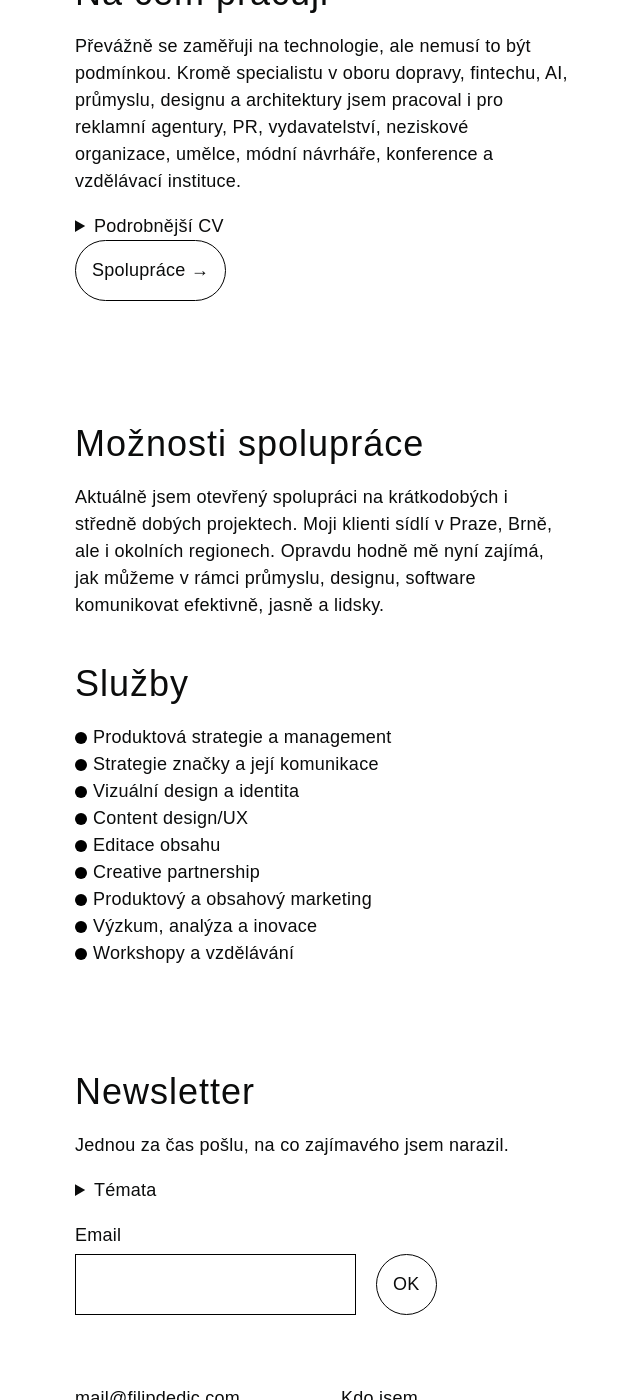
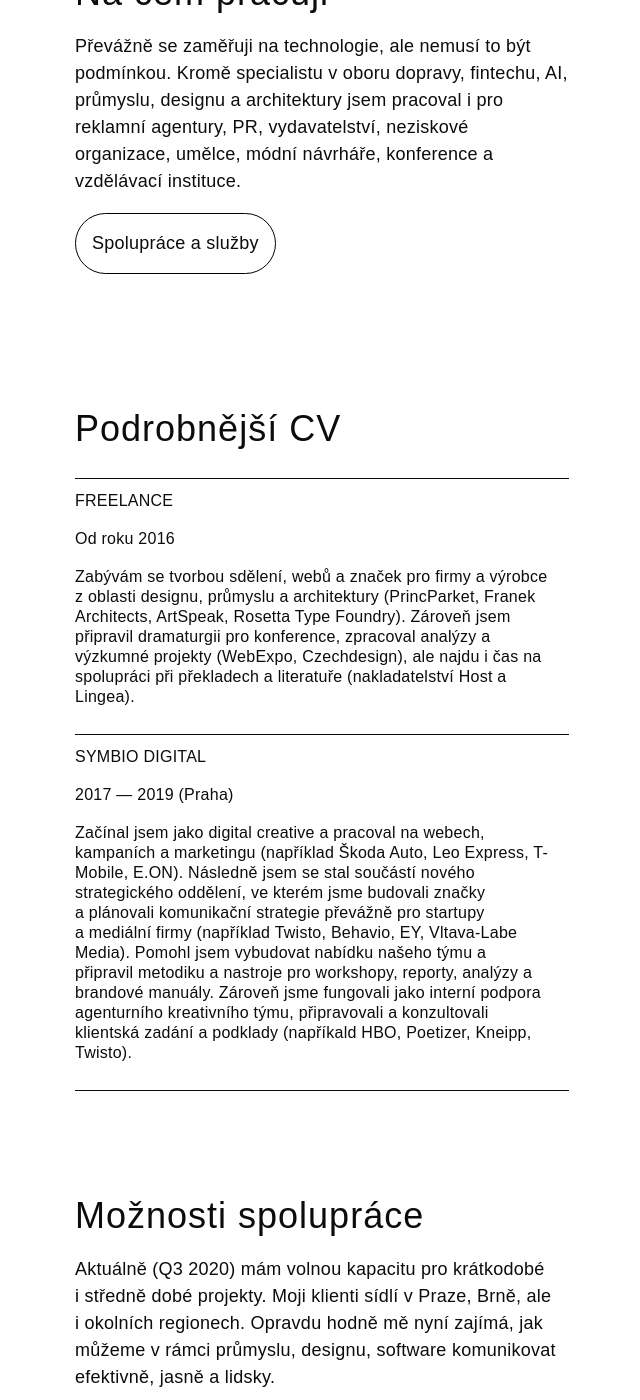
Before and after one commit to fdedic/fdedic.github.io, a Jekyll site: the page built from index.md, in a window 1280 px wide and 1400 px high, scrolled down 1264 px. Shown: the whole window, without its empty margins (185-825 px from the left). Built offline with Jekyll 4.4.1, drawn with Linux system fonts in a browser that asks for light colours; nearby versions of some CDN libraries; some web fonts are replaced.

Commit message:
Update index.md

```diff
--- a/index.md
+++ b/index.md
@@ -6,25 +6,32 @@ title: Filip Dědic
 
 ***
 
-Během posledních deseti let jsem pracoval v rámci digitálních agentur a designérských studií na několika desítkách zadání.
+Během posledních deseti let jsem pracoval v rámci digitálních agentur a&nbsp;designérských studií na několika desítkách zadání.
 {: .lead}
 
 ***
 
-Navrhoval jsem weby, značky, produkty, služby a strategii včetně přípravy a produkce obsahu, komunikačních a brandových manuálů, obsahový design (UX) a výzkum včetně základů pro positioning nebo studie proveditelnosti.
+Navrhoval jsem weby, značky, produkty, služby a&nbsp;strategii včetně přípravy a produkce obsahu, komunikačních a&nbsp;brandových manuálů, obsahový design (UX) a výzkum včetně základů pro positioning nebo studie proveditelnosti.
 
-Mým hlavním přínosem bývá zaměření se na jednoduchost a srozumitelnost sdělení – zkušenosti z designu pro web a copywritingu přináším i do celkové brandové komunikace. Zároveň si udržuji rozhled v širokém poli oblastí od designu až po byznys a technologie, takže se dokážu na specifické úkoly podívat z více pohledů.
+Mým hlavním přínosem bývá zaměření se na jednoduchost a&nbsp;srozumitelnost sdělení – zkušenosti z designu pro web a&nbsp;copywritingu přináším i do celkové brandové komunikace. Zároveň si udržuji rozhled v širokém poli oblastí od designu až po byznys a&nbsp;technologie, takže se dokážu na specifické úkoly podívat z více pohledů.
 
 ## Jakým způsobem pracuji
-Zajímá mě, když dostanu zadaný zcela nový produkt nebo složitý problém a mám jej ostatním lidem vysvětlit zajímavou a jednoduchou cestou. Cílovou skupinou mých projektů byla široká veřejnost, ale vytvářel jsem i prezentace pro malou skupinu investorů nebo odborníků. Nejčastěji moje úkoly (a faktury) spadají pod marketingová oddělení, ale pracoval jsem i pro startupy ruku v ruce s jejich CEO nebo CTO.
+Zajímá mě, když dostanu zadaný zcela nový produkt nebo složitý problém a mám jej ostatním lidem vysvětlit zajímavou a&nbsp;jednoduchou cestou. Cílovou skupinou mých projektů byla široká veřejnost, ale vytvářel jsem i prezentace pro malou skupinu investorů nebo odborníků. Nejčastěji moje úkoly (a faktury) spadají pod marketingová oddělení, ale pracoval jsem i pro startupy ruku v ruce s&nbsp;jejich CEO nebo CTO.
 
 ## Na čem pracuji
-Převážně se zaměřuji na technologie, ale nemusí to být podmínkou. Kromě specialistu v oboru dopravy, fintechu, AI, průmyslu, designu a architektury jsem pracoval i pro reklamní agentury, PR, vydavatelství, neziskové organizace, umělce, módní návrháře, konference a vzdělávací instituce.
+Převážně se zaměřuji na technologie, ale nemusí to být podmínkou. Kromě specialistu v oboru dopravy, fintechu, AI, průmyslu, designu a&nbsp;architektury jsem pracoval i pro reklamní agentury, PR, vydavatelství, neziskové organizace, umělce, módní návrháře, konference a vzdělávací instituce.
 
-<details>
-<summary>Podrobnější CV</summary>
+[Spolupráce a služby](/){: .button}
+
+***
+
 <table cellspacing="0">
   <tbody>
+    <tr>
+      <th>
+        <h2>Podrobnější CV</h2>
+      </th>
+    </tr>
     <tr>
       <th>
         <p>FREELANCE</p>
@@ -36,19 +43,16 @@ Převážně se zaměřuji na technologie, ale nemusí to být podmínkou. Krom
       <th>
         <p>SYMBIO DIGITAL</p>
         <p>2017 — 2019 (Praha)</p>
-        <p>Začínal jsem jako digital creative a pracoval na webech, kampaních a marketingu (například Škoda Auto, Leo Express, T-Mobile, E.ON). Následně jsem se stal součástí nového strategického oddělení, ve kterém jsme budovali značky a plánovali komunikační strategie převážně pro startupy a mediální firmy (například Twisto, Behavio, EY, Vltava-Labe Media). Pomohl jsem vybudovat nabídku našeho týmu a připravil metodiku a nastroje pro workshopy, reporty, analýzy a brandové manuály. Zároveň jsme fungovali jako interní podpora agenturního kreativního týmu, připravovali a konzultovali klientská zadání a podklady (napříkald HBO, Poetizer, Kneipp, Twisto).</p>
+        <p>Začínal jsem jako digital creative a pracoval na webech, kampaních a marketingu (například Škoda Auto, Leo Express, T-Mobile, E.ON). Následně jsem se stal součástí nového strategického oddělení, ve kterém jsme budovali značky a&nbsp;plánovali komunikační strategie převážně pro startupy a&nbsp;mediální firmy (například Twisto, Behavio, EY, Vltava-Labe Media). Pomohl jsem vybudovat nabídku našeho týmu a připravil metodiku a&nbsp;nastroje pro workshopy, reporty, analýzy a brandové manuály. Zároveň jsme fungovali jako interní podpora agenturního kreativního týmu, připravovali a&nbsp;konzultovali klientská zadání a podklady (napříkald HBO, Poetizer, Kneipp, Twisto).</p>
       </th>
     </tr>
   </tbody>
 </table>
-</details>
-
-[Spolupráce →](/){: .button}
 
 ***
 
 ## Možnosti spolupráce
-Aktuálně jsem otevřený spolupráci na krátkodobých i středně dobých projektech. Moji klienti sídlí v Praze, Brně, ale i okolních regionech. Opravdu hodně mě nyní zajímá, jak můžeme v rámci průmyslu, designu, software komunikovat efektivně, jasně a lidsky.
+Aktuálně (Q3 2020) mám volnou kapacitu pro krátkodobé i&nbsp;středně dobé projekty. Moji klienti sídlí v Praze, Brně, ale i&nbsp;okolních regionech. Opravdu hodně mě nyní zajímá, jak můžeme v&nbsp;rámci průmyslu, designu, software komunikovat efektivně, jasně a lidsky.
 
 ## Služby
 - Produktová strategie a management
```
